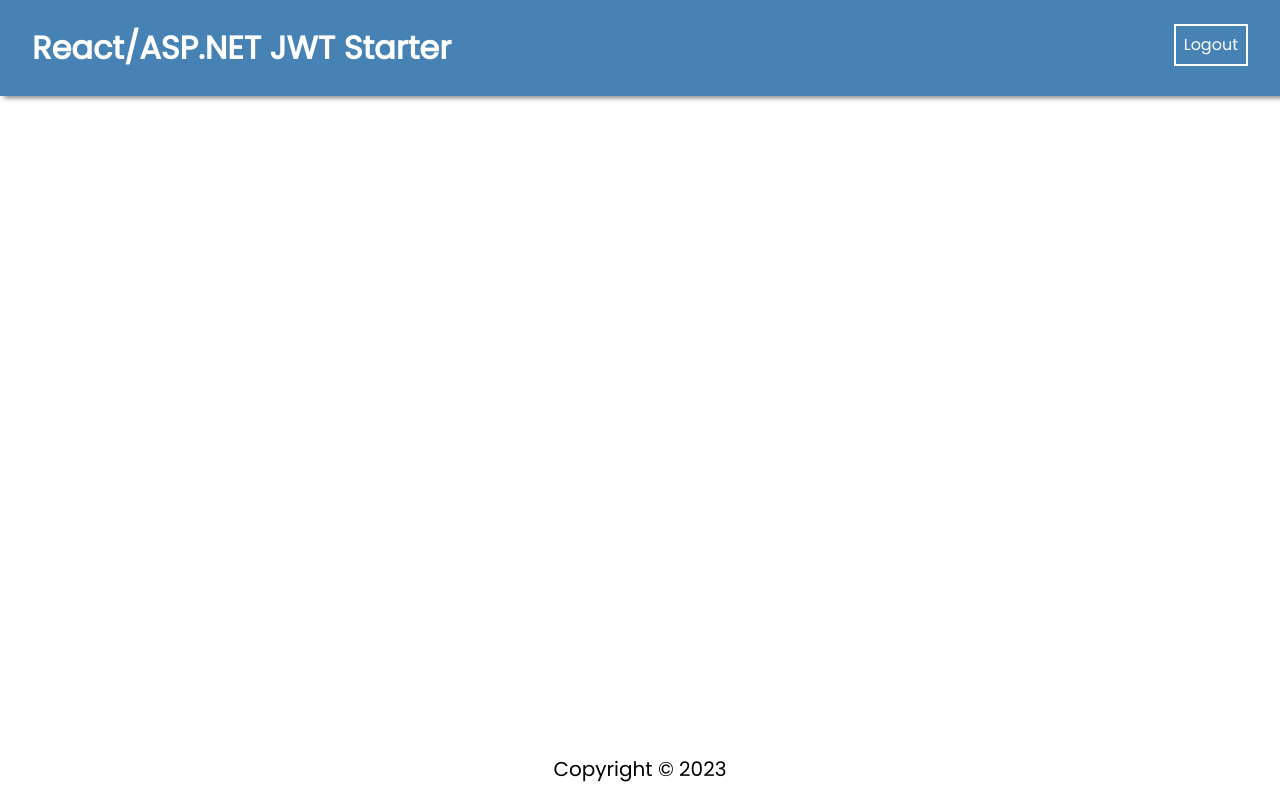
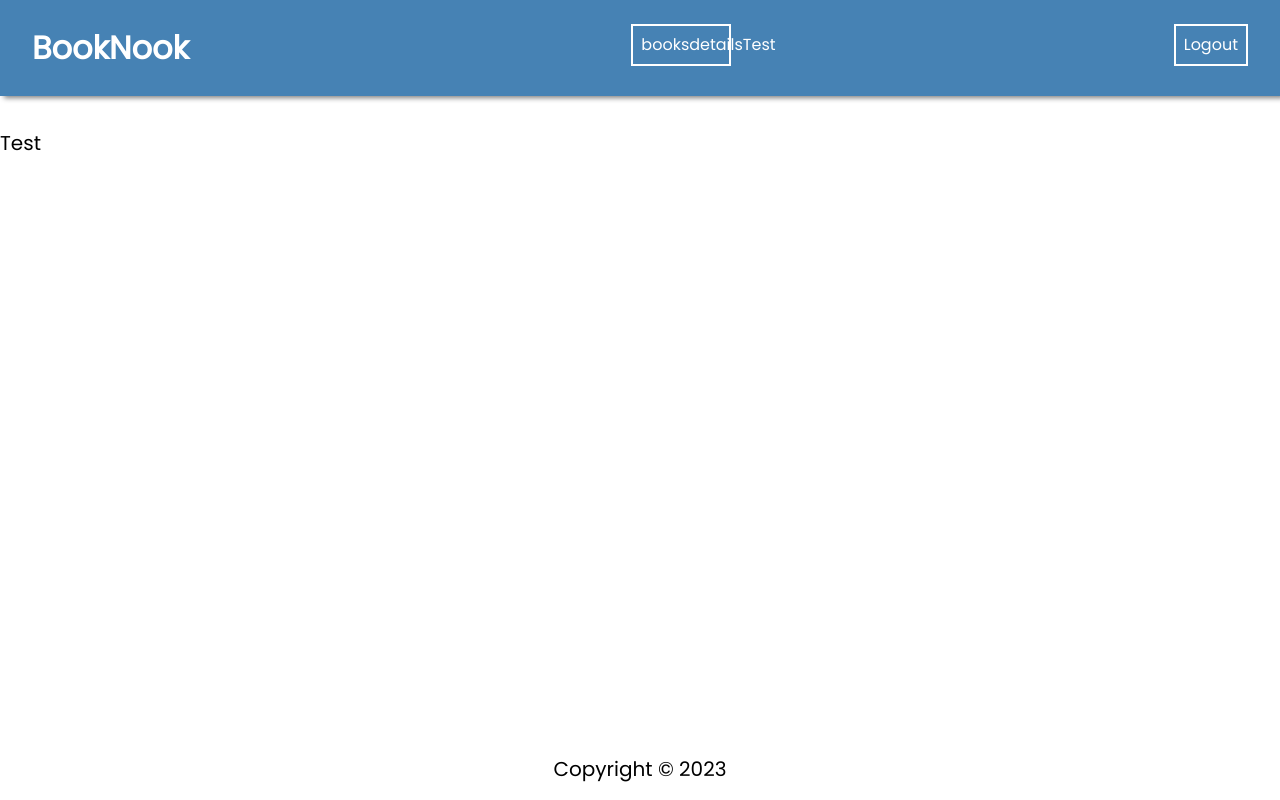
Before and after one commit to mrjagerr/BookNookFrontend, a React (Create React App) app: page /bookdetails in a window 1280 px wide. Built offline with nearby package versions, Linux system fonts and the light colour scheme; no server answers; sample sign-in values are in the browser's storage.

Commit message:
Addition of booksdetail page

```diff
--- a/src/App.js
+++ b/src/App.js
@@ -6,6 +6,7 @@ import "./App.css";
 import HomePage from "./pages/HomePage/HomePage";
 import LoginPage from "./pages/LoginPage/LoginPage";
 import RegisterPage from "./pages/RegisterPage/RegisterPage";
+import BookDetailsPage from "./pages/BookDetails/BookDetailsPage";
 
 // Component Imports
 import Navbar from "./components/NavBar/NavBar";
@@ -27,6 +28,14 @@ function App() {
             </PrivateRoute>
           }
         />
+        <Route
+          path="/bookdetails"
+          element={
+            <PrivateRoute>
+              <BookDetailsPage />
+            </PrivateRoute>
+          }
+        />
         <Route path="/register" element={<RegisterPage />} />
         <Route path="/login" element={<LoginPage />} />
       </Routes>
--- a/src/components/NavBar/NavBar.jsx
+++ b/src/components/NavBar/NavBar.jsx
@@ -12,9 +12,11 @@ const Navbar = () => {
       <ul>
         <li className="brand">
           <Link to="/" style={{ textDecoration: "none", color: "white" }}>
-            <b>React/ASP.NET JWT Starter</b>
+            <b>BookNook</b>
+
           </Link>
         </li>
+        <li> <button onClick={() => navigate("/booksdetails")}>booksdetailsTest</button></li>
         <li>
           {user ? (
             <button onClick={logoutUser}>Logout</button>
@@ -22,6 +24,7 @@ const Navbar = () => {
             <button onClick={() => navigate("/login")}>Login</button>
           )}
         </li>
+
       </ul>
     </div>
   );
--- /dev/null
+++ b/src/pages/BookDetails/BookDetailsPage.js
@@ -0,0 +1,41 @@
+import React from "react";
+import { useEffect, useState } from "react";
+import useAuth from "../../hooks/useAuth";
+import axios from "axios";
+import { useNavigate } from "react-router-dom";
+
+
+const BookDetailsPage = () => {
+     const [users,setUsers] = useState([])
+     useEffect(() =>
+     {fetchUsers();
+     },[]);
+
+
+     const fetchUsers = async  () => {
+        try{
+             let response= await axios.get("https://jsonplaceholder.typicode.com/users");
+             setUsers(response.data)
+         } catch(error){
+             console.log(error.message);
+    }
+     };
+
+
+    return (
+      <p>
+             Test
+
+             {users && users.map(user => {
+                return<li key ={user.id}>{user.name}</li>
+            })}
+
+
+        </p>
+
+
+
+      )
+}
+
+export default BookDetailsPage;
```
